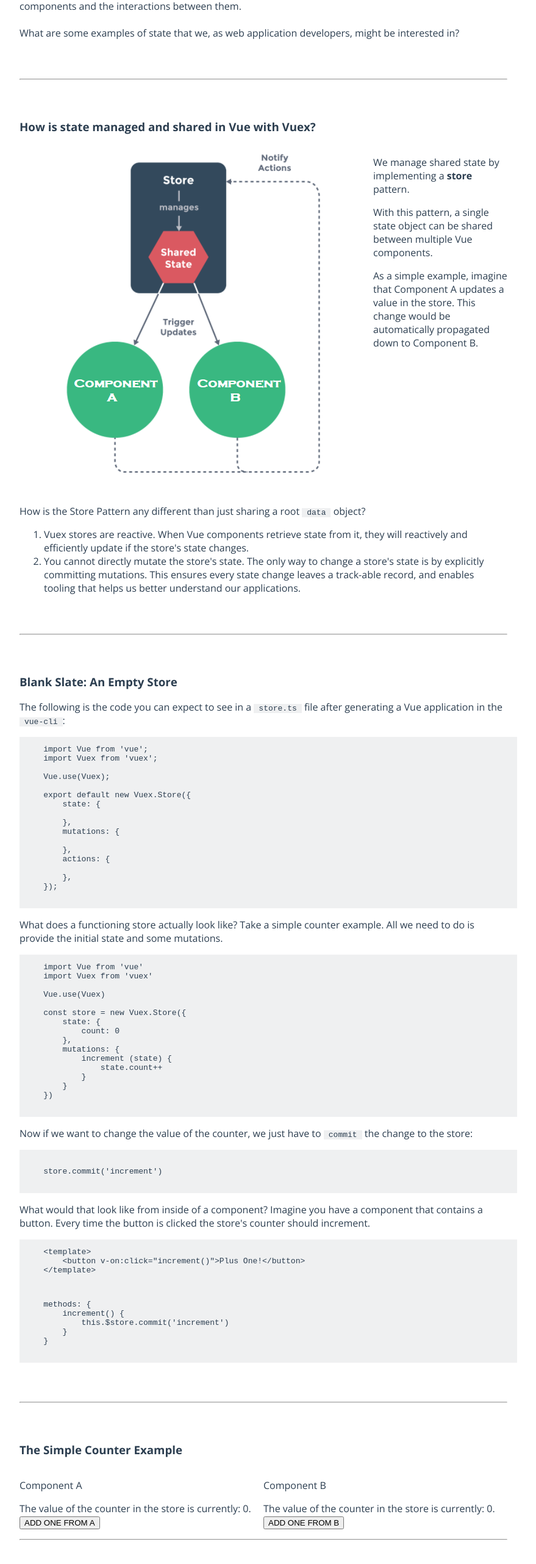
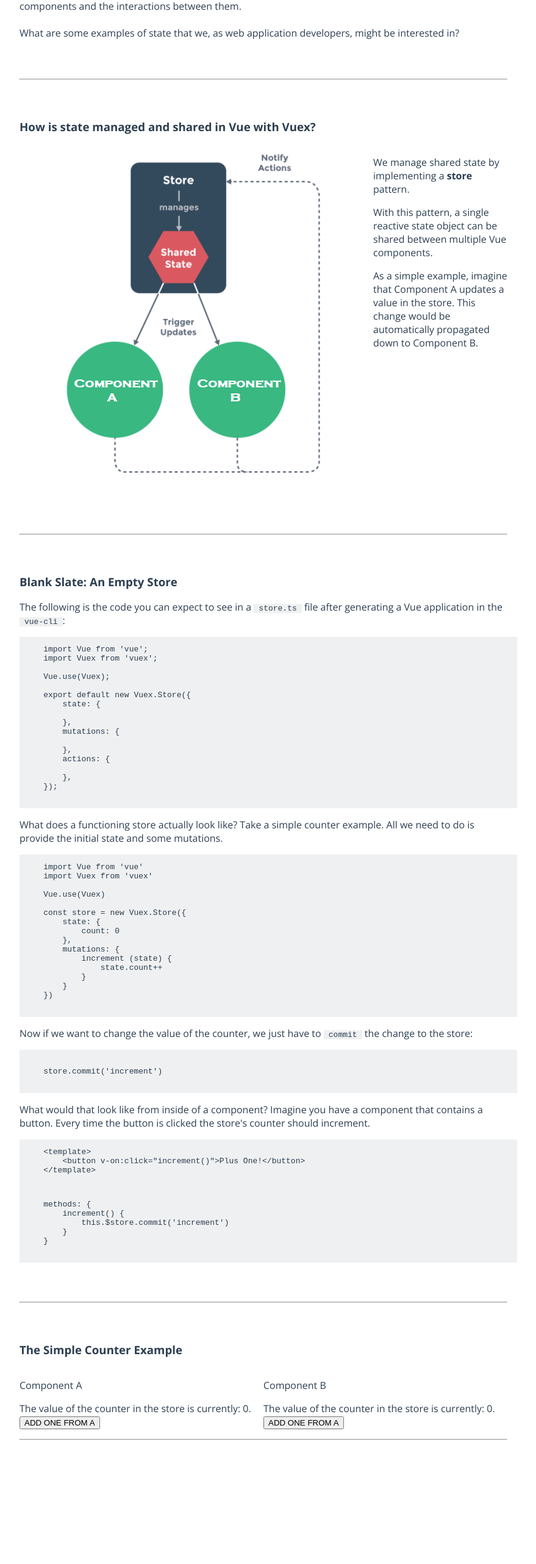
Before and after one commit to nickjg231/VueIntermediateDemo, a Vue app: page /StateManagement in a window 1280 px wide. Shown: the part 168-2732 px from the top of the page at 61% size, without its empty margins (208-1087 px from the left). After the commit the page ends 2657 px from the top, so only its background shows below. Built offline with nearby package versions, Linux system fonts and the light colour scheme.

Commit message:
changing some things based on Nick's comments

```diff
--- a/src/App.vue
+++ b/src/App.vue
@@ -10,16 +10,12 @@
 import { Vue, Component } from 'vue-property-decorator';
 import CodeSnippet from '@/components/CodeSnippet.vue';
 import SectionComponent from '@/components/SectionComponent.vue';
-import StateManagement from '@/components/StateManagement.vue';
-import JavascriptCrashCourse from '@/components/JavascriptCrashCourse.vue';
 import Navbar from '@/components/Navbar.vue';
 
 @Component({
   components: {
     SectionComponent,
     CodeSnippet,
-    StateManagement,
-    JavascriptCrashCourse,
     Navbar
   }
 })
--- a/src/components/SharedStateA.vue
+++ b/src/components/SharedState.vue
@@ -1,7 +1,7 @@
 <template>
     <div class="content">
         <div class="counter-display">
-            <p>Component A</p>
+            <p>Component {{ componentID }}</p>
             The value of the counter in the store is currently: {{ $store.state.count }}.
         </div>
         <div class="incrementer">
@@ -11,10 +11,12 @@
 </template>
 
 <script lang="ts">
-import { Vue, Component } from 'vue-property-decorator';
+import { Vue, Component, Prop } from 'vue-property-decorator';
 
 @Component({})
-export default class SharedStateA extends Vue {
+export default class SharedState extends Vue {
+    @Prop() private componentID!: string;
+
     private incrementCounter(): void {
         this.$store.commit('increment');
     }
--- a/src/components/SharedStateB.vue
+++ /dev/null
@@ -1,26 +0,0 @@
-<template>
-    <div class="content">
-        <div class="counter-display">
-            <p>Component B</p>
-            The value of the counter in the store is currently: {{ $store.state.count }}.
-        </div>
-        <div class="incrementer">
-            <button @click="incrementCounter()">ADD ONE FROM B</button>
-        </div>
-    </div>
-</template>
-
-<script lang="ts">
-import { Vue, Component } from 'vue-property-decorator';
-
-@Component({})
-export default class SharedStateA extends Vue {
-    private incrementCounter(): void {
-        this.$store.commit('increment');
-    }
-}
-</script>
-
-<style lang="scss" scoped>
-
-</style>
--- a/src/router.ts
+++ b/src/router.ts
@@ -1,8 +1,8 @@
 import Vue from 'vue';
 import Router from 'vue-router';
 import Home from './views/Home.vue';
-import JavascriptCrashCourse from './components/JavascriptCrashCourse.vue';
-import StateManagement from './components/StateManagement.vue';
+import JavascriptCrashCourse from './views/JavascriptCrashCourse.vue';
+import StateManagement from './views/StateManagement.vue';
 
 Vue.use(Router);
 
--- a/src/components/StateManagement.vue
+++ b/src/views/StateManagement.vue
@@ -17,17 +17,10 @@
                 </div>
                 <div class="item">
                     <p>We manage shared state by implementing a <b>store</b> pattern.</p>
-                <p>With this pattern, a single state object can be shared between multiple Vue components.</p>
+                    <p>With this pattern, a single reactive state object can be shared between multiple Vue components.</p>
                     <p>As a simple example, imagine that Component A updates a value in the store. This change would be automatically propagated down to Component B.</p>
                 </div>
             </div>
-
-            <p>How is the Store Pattern any different than just sharing a root <code>data</code> object?</p>
-            <ol>
-                <li>Vuex stores are reactive. When Vue components retrieve state from it, they will reactively and efficiently update if the store's state changes.</li>
-                <li>You cannot directly mutate the store's state. The only way to change a store's state is by explicitly committing mutations. This ensures every state change leaves a track-able record, and enables tooling that helps us better understand our applications.</li>
-            </ol>
-
             <hr>
 
             <h3>Blank Slate: An Empty Store</h3>
@@ -55,10 +48,10 @@
             <h3>The Simple Counter Example</h3>
             <div class="two-columns">
                 <div class="item">
-                    <SharedStateA></SharedStateA>
+                    <SharedState :componentID="'A'"></SharedState>
                 </div>
                 <div class="item">
-                    <SharedStateB></SharedStateB>
+                    <SharedState :componentID="'B'"></SharedState>
                 </div>
             </div>
         </template>
@@ -69,15 +62,13 @@
 import { Vue, Component } from 'vue-property-decorator';
 import CodeSnippet from '@/components/CodeSnippet.vue';
 import SectionComponent from '@/components/SectionComponent.vue';
-import SharedStateA from '@/components/SharedStateA.vue';
-import SharedStateB from '@/components/SharedStateB.vue';
+import SharedState from '@/components/SharedState.vue';
 
 @Component({
     components: {
         CodeSnippet,
         SectionComponent,
-        SharedStateA,
-        SharedStateB
+        SharedState
     }
 })
 export default class StateManagement extends Vue {
```
Also changed, not shown: src/views/JavascriptCrashCourse.vue (renamed from src/components/JavascriptCrashCourse.vue). Lines whose indentation alone changed are shown as unchanged.
